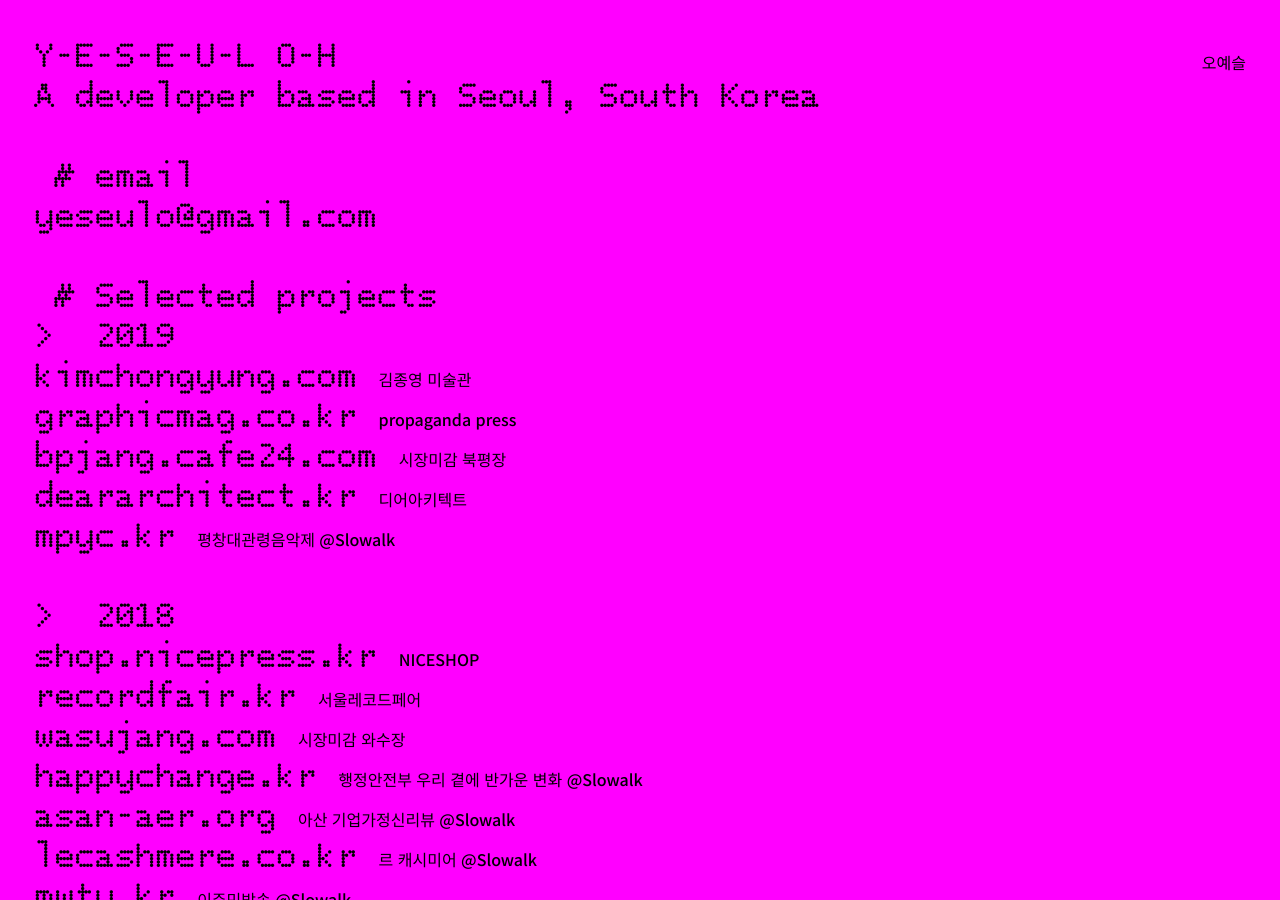
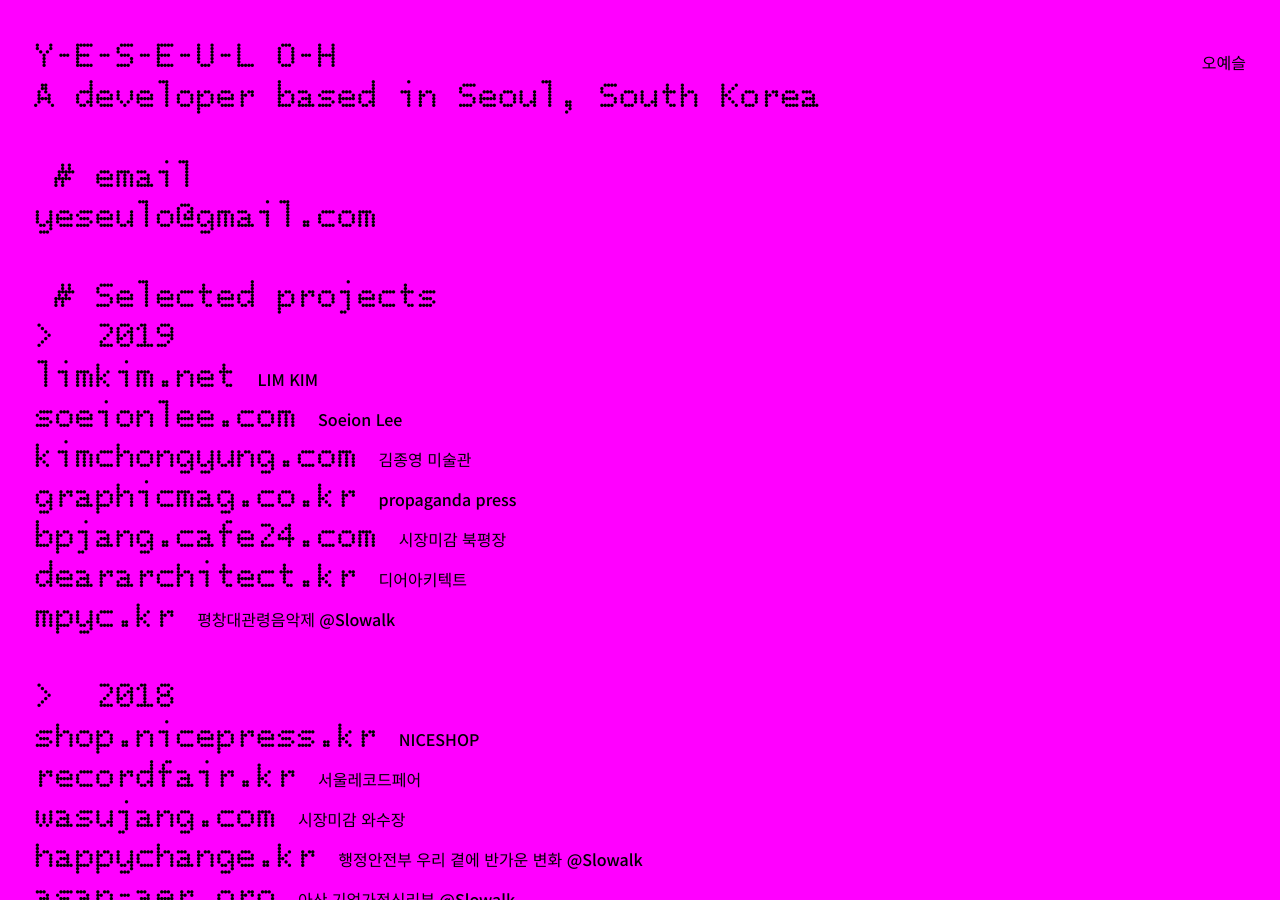
Before and after one commit to yeseulo/yeseulo.github.io, a Jekyll site: the page built from index.md, in a window 1280 px wide and 900 px high. Built offline with Jekyll 4.4.1, drawn with Linux system fonts in a browser that asks for light colours.

Commit message:
프로젝트 업데이트

```diff
--- a/index.md
+++ b/index.md
@@ -7,6 +7,8 @@ image: assets/og-image.png
 ## &nbsp;# Selected projects
 
 ### >&nbsp;&nbsp;2019
+- [limkim.net](https://limkim.net){: target="_blank"}**LIM KIM**
+- [soeionlee.com](http://soeionlee.com){: target="_blank"}**Soeion Lee**
 - [kimchongyung.com](http://kimchongyung.com){: target="_blank"}**김종영 미술관**
 - [graphicmag.co.kr](http://graphicmag.co.kr){: target="_blank"}**propaganda press**
 - [bpjang.cafe24.com](http://bpjang.cafe24.com){: target="_blank"}**시장미감 북평장**
```
Also changed, not shown: _drafts/index.md (+3 -0 lines).
